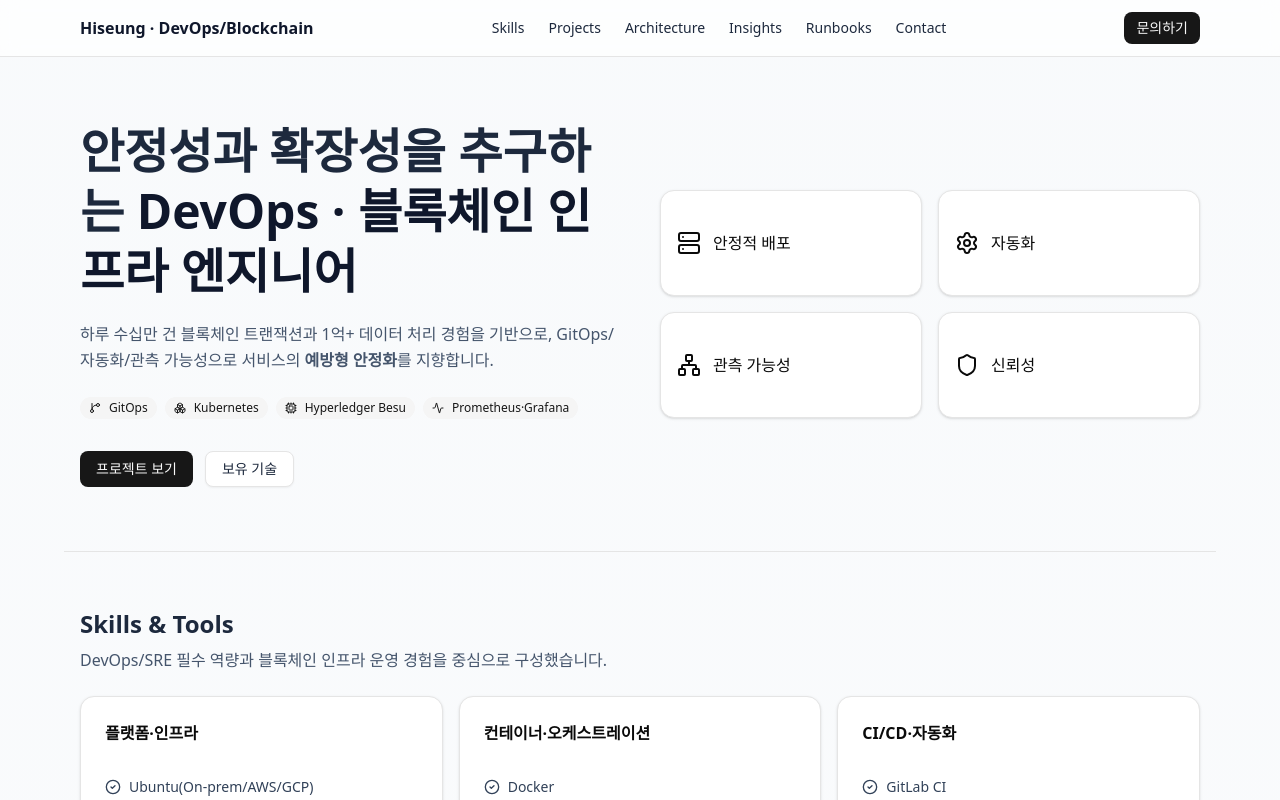
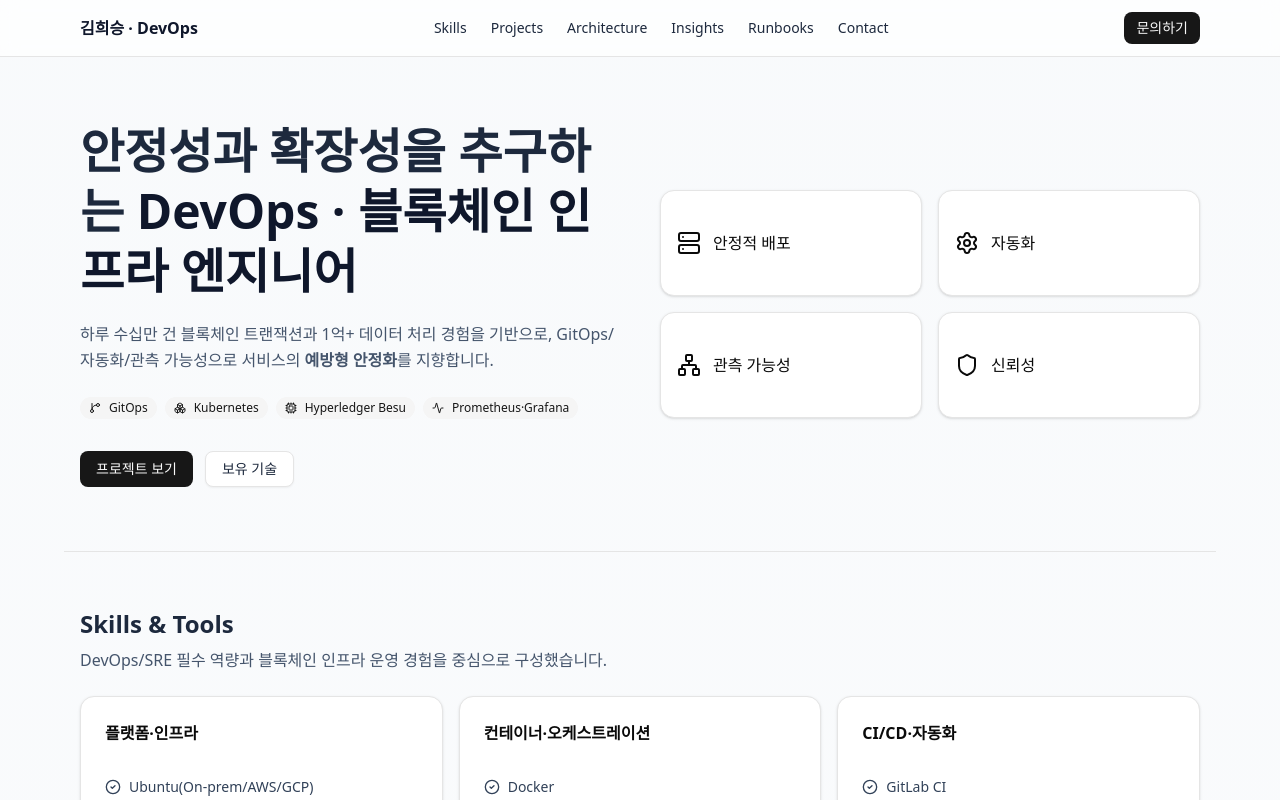
Before and after one commit to KimHeeseung/hs-devops-portfolio, a Next.js app: page / in a window 1280 px wide. Shown: the top 800 px of the page. Built offline with nearby package versions, Linux system fonts and the light colour scheme.

Commit message:
chore: add root layout and minimal ui components

```diff
--- a/src/app/page.tsx
+++ b/src/app/page.tsx
@@ -174,7 +174,7 @@ export default function Portfolio() {
       {/* Header */}
       <header className="sticky top-0 z-40 backdrop-blur bg-white/70 border-b">
         <div className="max-w-6xl mx-auto px-4 py-3 flex items-center justify-between">
-          <a href="#home" className="font-semibold text-slate-900">Hiseung · DevOps/Blockchain</a>
+          <a href="#home" className="font-semibold text-slate-900">김희승 · DevOps</a>
           <nav className="hidden md:flex gap-6 text-sm">
             <a href="#skills" className="hover:underline">Skills</a>
             <a href="#projects" className="hover:underline">Projects</a>
```
